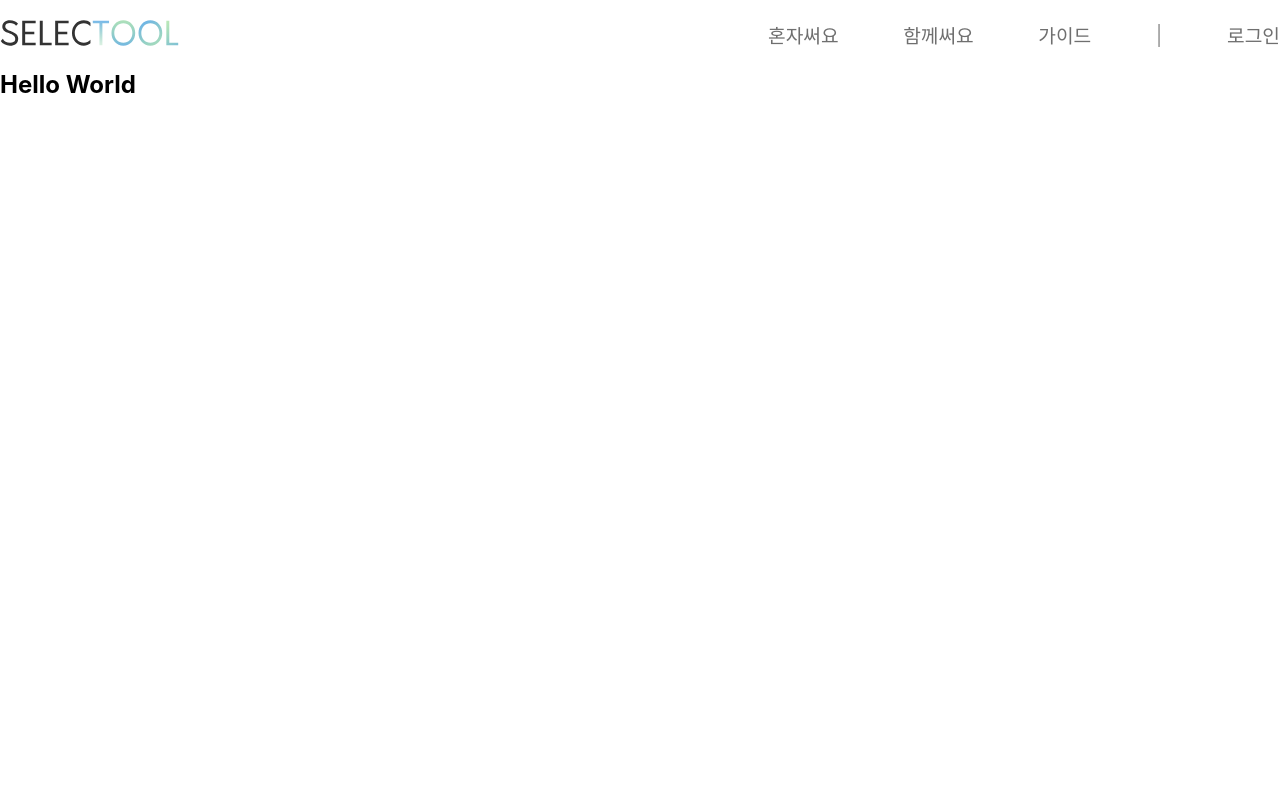
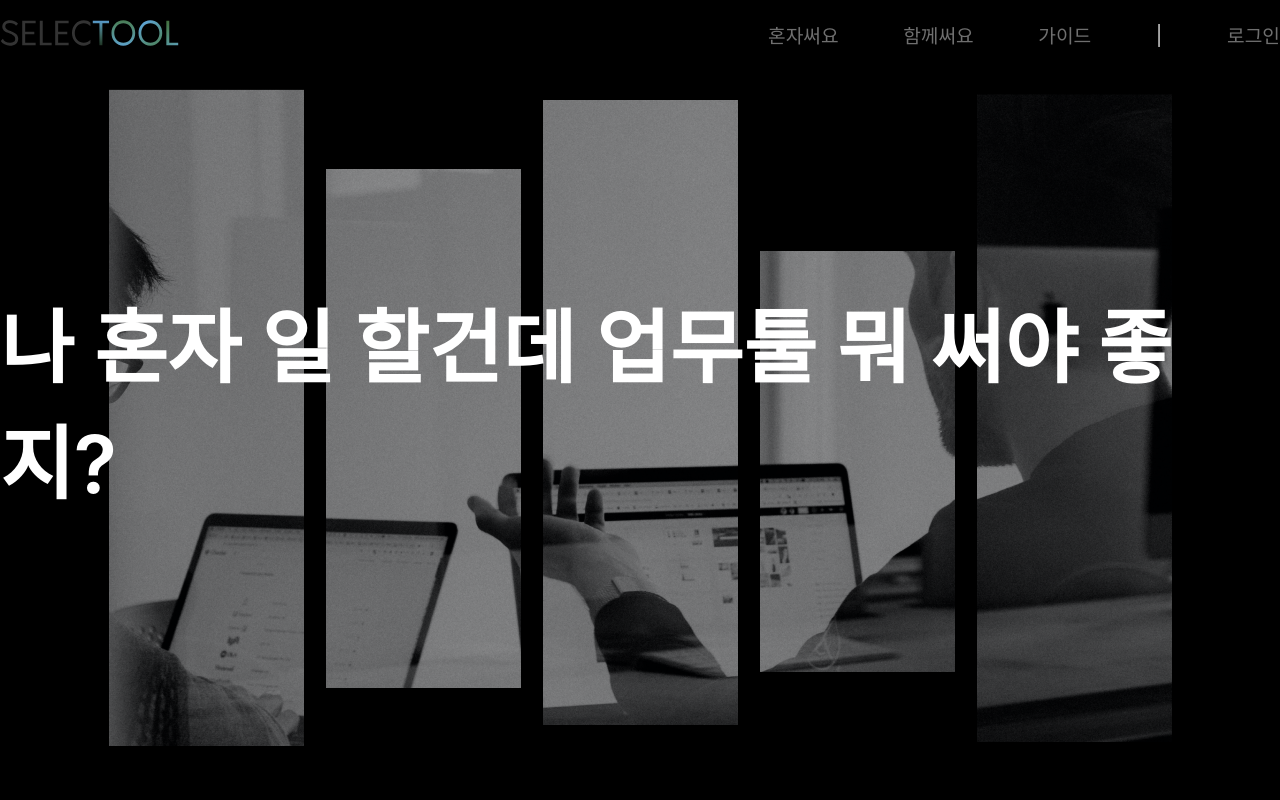
Before and after one commit to threejeans/selectool, a React (Create React App) app in the folder frontend/: page / in a window 1280 px wide. Shown: the top 800 px of the page. Built offline with nearby package versions, Linux system fonts and the light colour scheme; a web font is replaced by a local one.

Commit message:
feat: Navbar 스크롤 처리 및 Landing Header 구현

```diff
--- a/frontend/src/components/Header.tsx
+++ b/frontend/src/components/Header.tsx
@@ -1,4 +1,4 @@
-import React from "react";
+import React, { useState, useEffect } from "react";
 import Logo from "assets/selectool_logo.svg";
 
 import styles from "styles/components/Header.module.css";
@@ -24,8 +24,17 @@ const MenuLink = ({ path, title }: MenuLinkProps) => {
 };
 
 const Header = () => {
+  const [scrollPosition, setScrollPosition] = useState(0);
+  const updateScroll = () => {
+    setScrollPosition(window.scrollY || document.documentElement.scrollTop);
+  }
+  useEffect(() => {
+    window.addEventListener('scroll', updateScroll);
+  })
+
+
   return (
-    <header className={styles.header}>
+    <header className={scrollPosition < 100 ? styles.header : styles.change_header}>
       <div className={styles.container}>
         <Link to={"/"}>
           <img className={styles.logo} src={Logo} alt={"셀렉툴 로고"} />
--- /dev/null
+++ b/frontend/src/features/landing/Landing.tsx
@@ -0,0 +1,10 @@
+import React from 'react';
+import LandingTop from './LandingTop';
+
+const Landing = () => {
+  return (
+    <LandingTop />
+  );
+};
+
+export default Landing;
--- /dev/null
+++ b/frontend/src/features/landing/LandingTop.tsx
@@ -0,0 +1,14 @@
+import React from 'react';
+import styles from "styles/components/landing/LandingTop.module.css";
+import Image from "assets/landing_image.png";
+
+const LandingTop = () => {
+  return (
+    <div className={styles.top}>
+      <img className={styles.image} src={Image} alt={"랜딩 이미지"} />
+      <h1 className={styles.title}>나 혼자 일 할건데 업무툴 뭐 써야 좋지?</h1>
+    </div>
+  );
+};
+
+export default LandingTop;
--- a/frontend/src/index.tsx
+++ b/frontend/src/index.tsx
@@ -1,6 +1,7 @@
 import Login from "features/auth/Login";
 import SignUp from "features/auth/SignUp";
 import Guide from "features/guide/Guide";
+import Landing from "features/landing/Landing";
 import Self from "features/self/Self";
 import With from "features/with/With";
 import { createRoot } from "react-dom/client";
@@ -17,11 +18,7 @@ const root = createRoot(container);
 const router = createBrowserRouter([
   {
     path: "/",
-    element: (
-      <Layout title={"홈"} description={""}>
-        <h1>Hello World</h1>
-      </Layout>
-    ),
+    element: <Layout title={"홈"} description={""} children={<Landing />} />
   },
   {
     path: "self",
--- a/frontend/src/styles/components/Header.module.css
+++ b/frontend/src/styles/components/Header.module.css
@@ -1,9 +1,21 @@
 .header {
+  position: fixed;
   width: 100vw;
   height: var(--height-navigation);
   display: flex;
   justify-content: center;
+  background-color: black;
 }
+
+.change_header {
+  position: fixed;
+  width: 100vw;
+  height: var(--height-navigation);
+  display: flex;
+  justify-content: center;
+  background-color: white;
+}
+
 
 .container {
   width: 100%;
--- /dev/null
+++ b/frontend/src/styles/components/landing/LandingTop.module.css
@@ -0,0 +1,19 @@
+.top {
+  width: 100vw;
+  height: 100vh;
+  display: flex;
+  justify-content: center;
+  align-items: center;
+  background-color: black;
+}
+
+.image {
+  position: relative;
+}
+
+.title {
+  position: absolute;
+  color: white;
+  font-size: 5rem;
+  font-weight: 600;
+}
```
Also changed, not shown: frontend/src/assets/landing_image.png (added).
